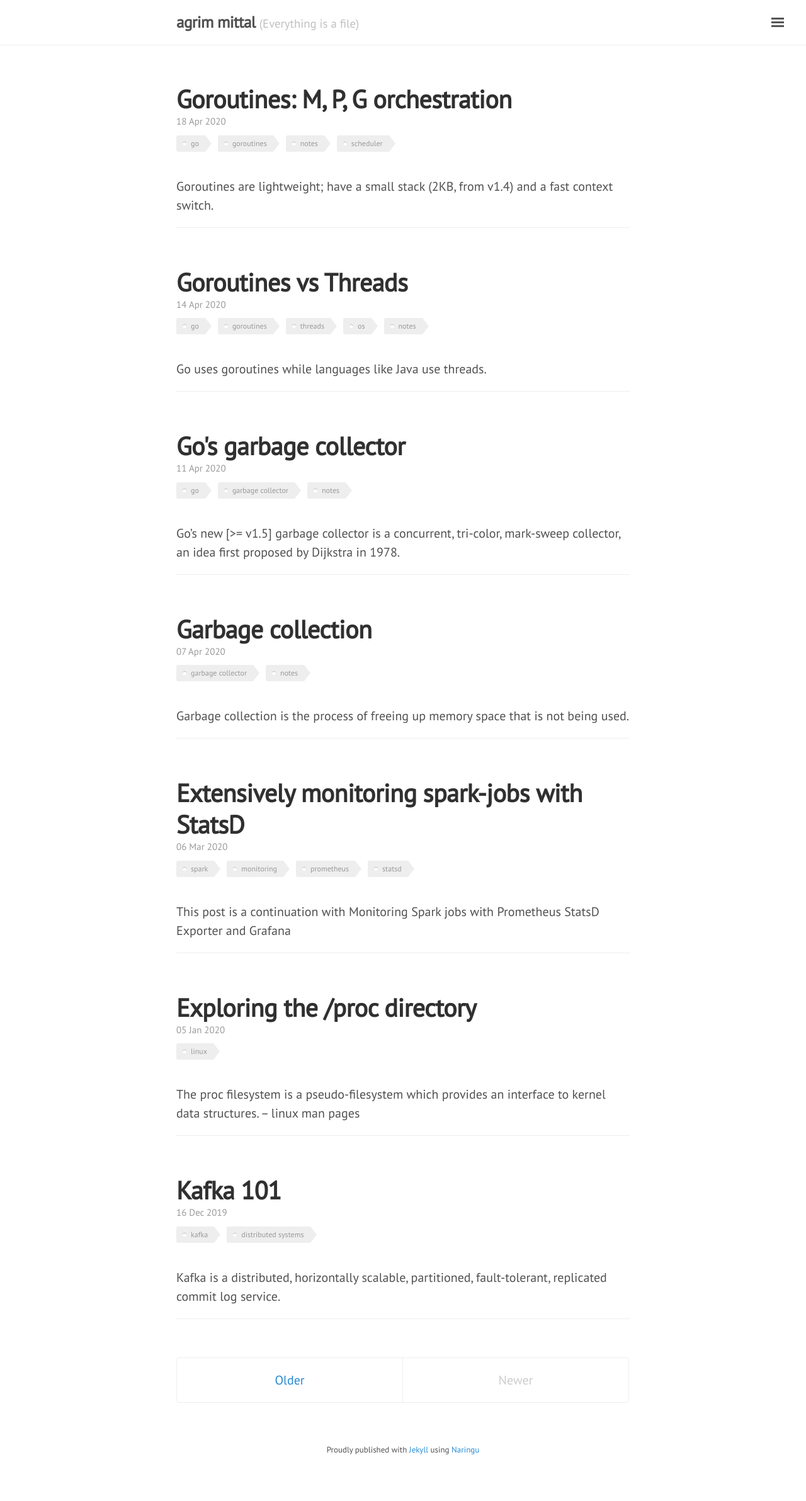
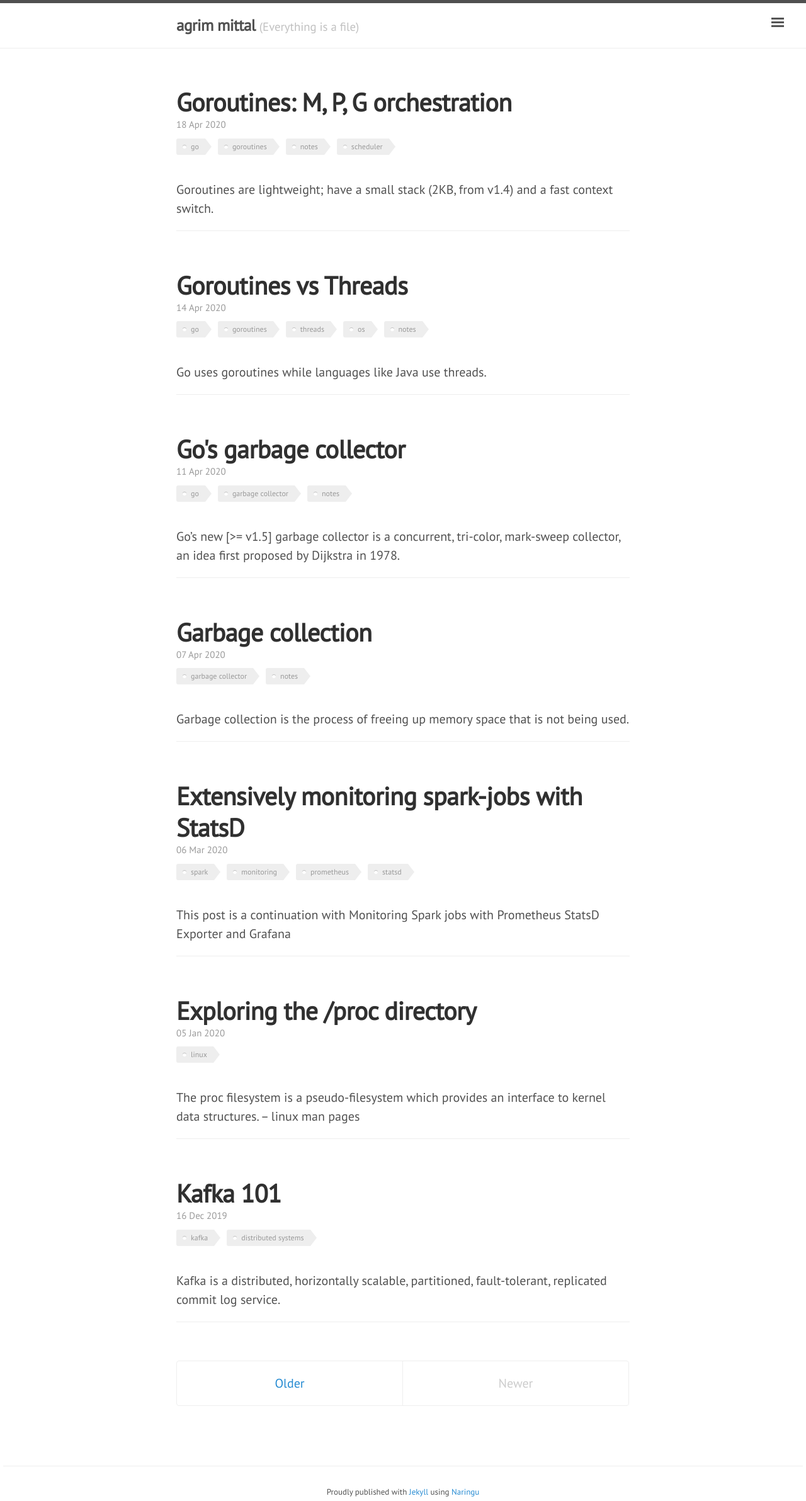
Before and after one commit to agrim123/agrim123.github.io, a Jekyll site: the page built from index.html, in a window 1280 px wide. Shown: the whole page at 63% size. Built offline with Jekyll 4.4.1, drawn with Linux system fonts in a browser that asks for light colours; nearby versions of some CDN libraries; the list of posts is cut into pages by our own code; before the commit the page ends 2317 px from its top, so only the background shows below that.

Commit message:
(css) Add header bar

```diff
--- a/_includes/footer.html
+++ b/_includes/footer.html
@@ -1,3 +1,6 @@
 <footer style="position: relative;padding: 5px;font-size: 13px;text-align: center;">
+	<hr/>
+	<div class="container">
+	</div>
 	<section style="width: 100%;display: block;">Proudly published with <a href="https://jekyllrb.com/">Jekyll</a> using <a href="https://github.com/ariestiyansyah/naringu">Naringu</a></section>
-</div>
+</footer>
--- a/_layouts/default.html
+++ b/_layouts/default.html
@@ -10,6 +10,7 @@
     <!-- Wrap is the content to shift when toggling the sidebar. We wrap the
          content to avoid any CSS collisions with our real content. -->
     <div class="wrap">
+      <div class="header-bar"></div>
       <div class="masthead">
         <div class="container">
           <h3 class="masthead-title">
--- a/public/css/custom.css
+++ b/public/css/custom.css
@@ -5,6 +5,11 @@ mark {
 
 html {
     font-family: "PT Sans", Helvetica, Arial, sans-serif;
+}
+
+.header-bar {
+  border-top: 5px solid #505050;
+  position: relative;
 }
 
 .category-list {
```
